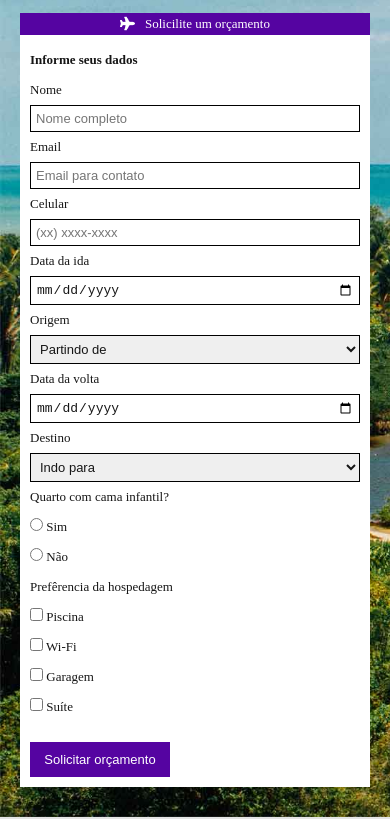
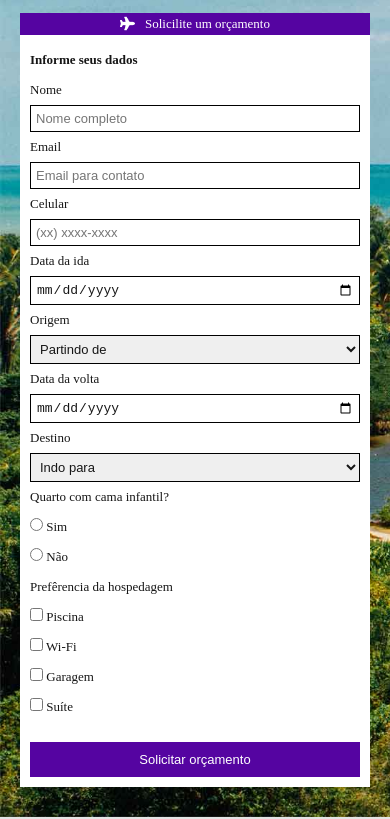
Before and after one commit to mael13k/agencia-de-viagens, a plain HTML site: page index.html in a window 390 px wide. Shown: the part 57-876 px from the top of the page. Drawn offline with Linux system fonts and the light colour scheme.

Commit message:
button-width

```diff
--- a/css/style.css
+++ b/css/style.css
@@ -230,7 +230,7 @@ form input, .inputs-menores select{
     text-align: justify;
     color: white;
     padding: 10px;
-    max-width: 140px;
+    width: 140px;
 }
 
 .inputs-menores {
@@ -274,7 +274,7 @@ form input, .inputs-menores select{
 @media (max-width: 768px){
    .topo, .conteudo, .conteudo-1, .conteudo-2, .conteudo-3,
    .conteudo-4 { padding-left: 20px; padding-right: 20px; }
-   .conteudo-formulario .botao { width: 100%; text-align: center; }
+   .botao { width: 100%; text-align: center; }
    .conteudo-formulario { padding: 10px; }
    .conteudo-2, .cards { display: block; }
    .card, .linha-1, .linha-2 { margin-bottom: 5px; }
--- a/index.html
+++ b/index.html
@@ -75,7 +75,7 @@
                                 <label>Suíte</label>
                               </div>
                             </div>
-                          <button class="botao">Solicitar orçamento</button>
+                          <button class="botao" type="submit">Solicitar orçamento</button>
                         </div>
                      </form>
                  </div>
```
